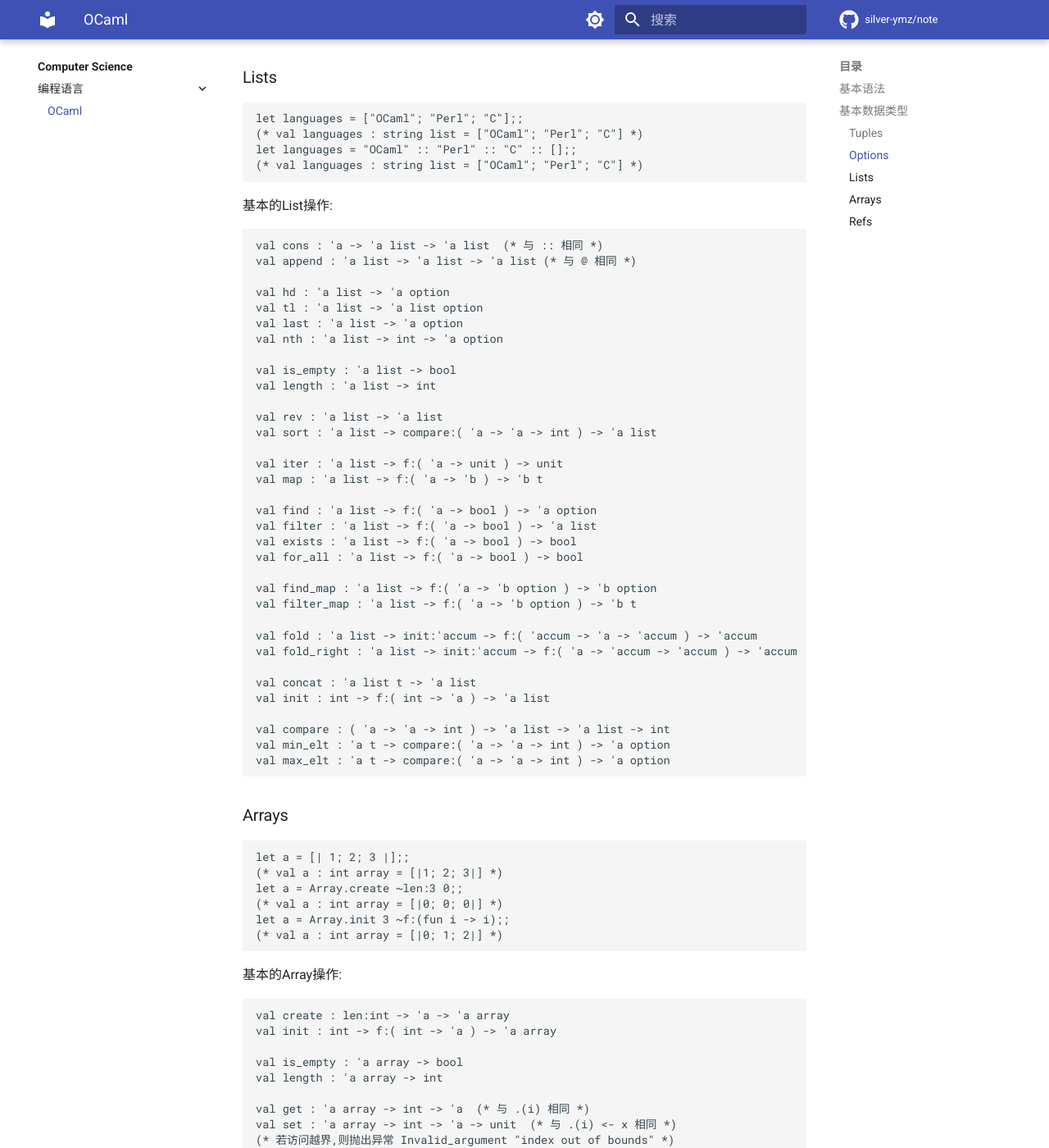
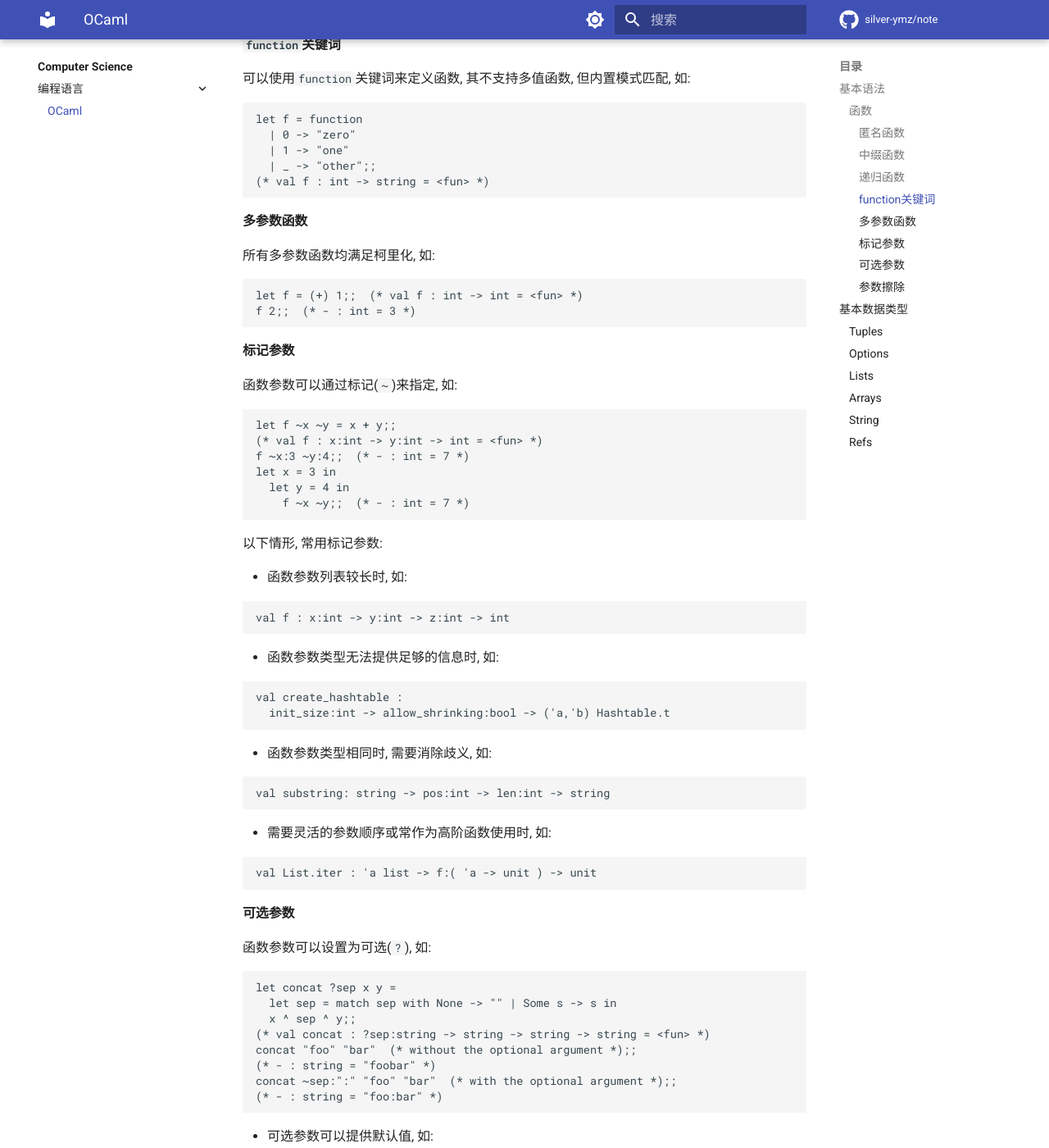
Before and after one commit to silver-ymz/note, an MkDocs documentation site: the page built from docs/CS/PL/OCaml.md, in a window 1280 px wide and 1400 px high, scrolled down 1727 px. Shown: the whole window at 82% size. Built offline with MkDocs 1.6.1 and Material for MkDocs 9.7.7, drawn with Linux system fonts in a browser that asks for light colours; comment, search, counter and statistics services are not loaded; some of the changed text lies outside the part shown.

Commit message:
add function and string

````diff
--- a/docs/CS/PL/OCaml.md
+++ b/docs/CS/PL/OCaml.md
@@ -5,22 +5,19 @@
 
 ## 基本语法
 
-- Ocaml强调整型与浮点型的不同,如:
+- 强调整型与浮点型的不同,如:
 ```OCaml
 3 + 4;;  (* - : int = 7 *)
 3. +. 4.;;  (* - : float = 7 *)
 ```
 
-- OCaml使用`let`来定义变量和函数, `let rec`定义递归函数, `fun`定义匿名函数, 如:
+- 使用`let`来定义变量和函数, 如:
 ```OCaml
 let x = 3;;  (* val x : int = 3 *)
 let f x = x + 1;;  (* val f : int -> int = <fun> *)
-let rec factorial x = if x = 0 then 1 else x * factorial (x - 1);;
-(* val factorial : int -> int = <fun> *)
-let g = fun x -> x + 1;;  (* val g : int -> int = <fun> *)
 ```
 
-- OCaml区分Error和Exception,如:
+- 区分Error和Exception,如:
 ```OCaml
 let add_potato x = x + "patato";;
 (* Error: This expression has type string but an expression was expected of type int *)
@@ -47,9 +44,129 @@ let f x = try x / 0 with Division_by_zero -> 0;;
 (* val f : int -> int = <fun> *)
 ```
 
-- OCaml使用`;;`来分隔表达式, `;`来分隔语句.
+- 使用`;;`来分隔表达式, `;`来分隔语句.
 
-- OCaml默认变量是不可变的, 使用`ref`来创建可变变量, 详见[Refs](#refs).
+- 默认变量是不可变的, 可以使用`ref`来创建可变变量, 详见[Refs](#refs).
+
+### 函数
+
+#### 匿名函数
+
+使用`fun`来定义匿名函数, 如:
+```OCaml
+let f = fun x -> x + 1;;
+(* val f : int -> int = <fun> *)
+```
+
+#### 中缀函数
+
+当函数名称包含以下字符时, 可以使用中缀函数`~ ! $ % & * + - . / : < = > ? @ ^ |`(第一个字不为`~ ! $`), 如:
+```OCaml
+let (+!) (x1,y1) (x2,y2) = (x1 + x2, y1 + y2);;
+(* val ( +! ) : int * int -> int * int -> int * int = <fun> *)
+(3,2) +! (-2,4);;  (* - : int * int = (1, 6) *)
+```
+
+#### 递归函数
+
+使用`let rec`来定义递归函数, 如:
+```OCaml
+let rec factorial x = if x = 0 then 1 else x * factorial (x - 1);;
+(* val factorial : int -> int = <fun> *)
+```
+
+#### `function`关键词
+
+可以使用`function`关键词来定义函数, 其不支持多值函数, 但内置模式匹配, 如:
+```OCaml
+let f = function
+  | 0 -> "zero"
+  | 1 -> "one"
+  | _ -> "other";;
+(* val f : int -> string = <fun> *)
+```
+
+#### 多参数函数
+
+所有多参数函数均满足柯里化, 如:
+```OCaml
+let f = (+) 1;;  (* val f : int -> int = <fun> *)
+f 2;;  (* - : int = 3 *)
+```
+
+#### 标记参数
+
+函数参数可以通过标记(`~`)来指定, 如:
+```OCaml
+let f ~x ~y = x + y;;
+(* val f : x:int -> y:int -> int = <fun> *)
+f ~x:3 ~y:4;;  (* - : int = 7 *)
+let x = 3 in
+  let y = 4 in
+    f ~x ~y;;  (* - : int = 7 *)
+```
+
+以下情形, 常用标记参数:
+
+- 函数参数列表较长时, 如:
+```OCaml
+val f : x:int -> y:int -> z:int -> int
+```
+
+- 函数参数类型无法提供足够的信息时, 如:
+```OCaml
+val create_hashtable :
+  init_size:int -> allow_shrinking:bool -> ('a,'b) Hashtable.t
+```
+
+- 函数参数类型相同时, 需要消除歧义, 如:
+```OCaml
+val substring: string -> pos:int -> len:int -> string
+```
+
+- 需要灵活的参数顺序或常作为高阶函数使用时, 如:
+```OCaml
+val List.iter : 'a list -> f:( 'a -> unit ) -> unit
+```
+
+#### 可选参数
+
+函数参数可以设置为可选(`?`), 如:
+```OCaml
+let concat ?sep x y =
+  let sep = match sep with None -> "" | Some s -> s in
+  x ^ sep ^ y;;
+(* val concat : ?sep:string -> string -> string -> string = <fun> *)
+concat "foo" "bar"  (* without the optional argument *);;
+(* - : string = "foobar" *)
+concat ~sep:":" "foo" "bar"  (* with the optional argument *);;
+(* - : string = "foo:bar" *)
+```
+
+- 可选参数可以提供默认值, 如:
+```OCaml
+let concat ?(sep="") x y = x ^ sep ^ y;;
+(* val concat : ?sep:string -> string -> string -> string = <fun> *)
+```
+
+- 可选参数可以显式传递, 如:
+```OCaml
+concat ~sep:":" "foo" "bar" (* provide the optional argument *);;
+concat ?sep:(Some ":") "foo" "bar" (* pass an explicit [Some] *);
+concat ?sep:None "foo" "bar" (* explicitly pass `None` *);;
+```
+
+#### 参数擦除
+
+在部分应用时, 函数会优先匹配位置参数, 当匹配到可选参数后的位置参数时, 可选参数会被擦除, 如:
+```OCaml
+concat ~sep:":";;  (* - : string -> string -> string = <fun> *)
+concat ":";;  (* - : string -> string = <fun> *)
+let concat x ?(sep="") y = x ^ sep ^ y;;
+concat ":";;  (* - : ?sep:string -> string -> string *)
+```
+
+> 当可选参数位于末尾时, 由于无法擦除(即必须显式传递), 编译器会报Warning
 
 
 ## 基本数据类型
@@ -104,17 +221,10 @@ val sort : 'a list -> compare:( 'a -> 'a -> int ) -> 'a list
 
 val iter : 'a list -> f:( 'a -> unit ) -> unit
 val map : 'a list -> f:( 'a -> 'b ) -> 'b t
-
-val find : 'a list -> f:( 'a -> bool ) -> 'a option
 val filter : 'a list -> f:( 'a -> bool ) -> 'a list
-val exists : 'a list -> f:( 'a -> bool ) -> bool
-val for_all : 'a list -> f:( 'a -> bool ) -> bool
-
-val find_map : 'a list -> f:( 'a -> 'b option ) -> 'b option
-val filter_map : 'a list -> f:( 'a -> 'b option ) -> 'b t
 
 val fold : 'a list -> init:'accum -> f:( 'accum -> 'a -> 'accum ) -> 'accum
-val fold_right : 'a list -> init:'accum -> f:( 'a -> 'accum -> 'accum ) -> 'accum
+val reduce : 'a list -> f:( 'a -> 'a -> 'a ) -> 'a option
 
 val concat : 'a list t -> 'a list
 val init : int -> f:( int -> 'a ) -> 'a list
@@ -135,7 +245,7 @@ let a = Array.init 3 ~f:(fun i -> i);;
 (* val a : int array = [|0; 1; 2|] *)
 ```
 
-基本的Array操作:
+基本的 Array 操作:
 ```OCaml
 val create : len:int -> 'a -> 'a array
 val init : int -> f:( int -> 'a ) -> 'a array
@@ -171,6 +281,33 @@ val to_list : 'a array -> 'a list
 val of_list : 'a list -> 'a array
 ```
 
+### String
+
+```OCaml
+let s = "hello";;
+(* val s : string = "hello" *)
+let s = String.make 5 ' ';;
+(* val s : string = "     " *)
+let s = String.init 5 ~f:(fun i -> Char.of_int_exn (i + 97));;
+(* val s : string = "abcde" *)
+```
+
+基本的 String 操作(大多数与 List 相同):
+```OCaml
+val make : int -> char -> string
+val escaped : string -> string
+val copy : string -> string
+
+val uppercase : string -> string
+val lowercase : string -> string
+val capitalize : string -> string
+val uncapitalize : string -> string
+
+val is_substring : string -> ~substring:string -> bool
+val is_prefix : string -> ~prefix:string -> bool
+val is_suffix : string -> ~suffix:string -> bool
+```
+
 ### Refs
 
 ```OCaml
````
